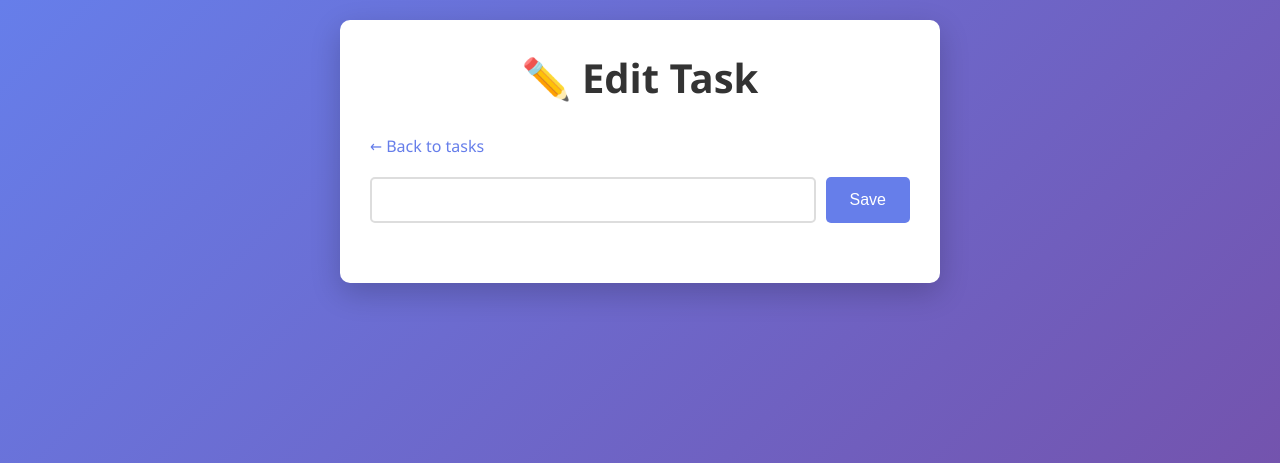
After one commit to ramya-co/Django-test-project, a Django app: template tasks/templates/tasks/edit.html in a window 1280 px wide. The commit adds this page. Shown: the top 463 px of the page. Run offline with Django 5.2, Linux system fonts and the light colour scheme; the template is opened without the code that fills it, so the values that code supplies are empty.

Commit message:
feat: add inline edit task feature
Adds /edit/<id>/ endpoint with edit form. Edit button visible on each task.

```diff
--- /dev/null
+++ b/tasks/templates/tasks/edit.html
@@ -0,0 +1,15 @@
+{% extends "tasks/base.html" %}
+
+{% block title %}Edit Task{% endblock %}
+
+{% block content %}
+<h1>✏️ Edit Task</h1>
+
+<a href="{% url 'index' %}" style="color: #667eea; text-decoration: none; font-weight: 500;">← Back to tasks</a>
+
+<form method="post" action="{% url 'edit_task' task.id %}" class="add-task-form" style="margin-top: 20px;">
+    {% csrf_token %}
+    <input type="text" name="title" value="{{ task.title }}" required>
+    <button type="submit">Save</button>
+</form>
+{% endblock %}
--- a/tasks/templates/tasks/index.html
+++ b/tasks/templates/tasks/index.html
@@ -29,6 +29,7 @@
                 {% csrf_token %}
                 <button type="submit" class="btn btn-delete">Delete</button>
             </form>
+            <a href="{% url 'edit_task' task.id %}" class="btn" style="background: #667eea; color: white; text-decoration: none;">Edit</a>
         </div>
     </li>
     {% endfor %}
--- a/tasks/urls.py
+++ b/tasks/urls.py
@@ -7,4 +7,5 @@ urlpatterns = [
     path('toggle/<int:task_id>/', views.toggle_task, name='toggle_task'),
     path('delete/<int:task_id>/', views.delete_task, name='delete_task'),
     path('export/', views.export_tasks_csv, name='export_tasks_csv'),
+    path('edit/<int:task_id>/', views.edit_task, name='edit_task'),
 ]
```
Also changed, not shown: tasks/views.py (+16 -0 lines).
